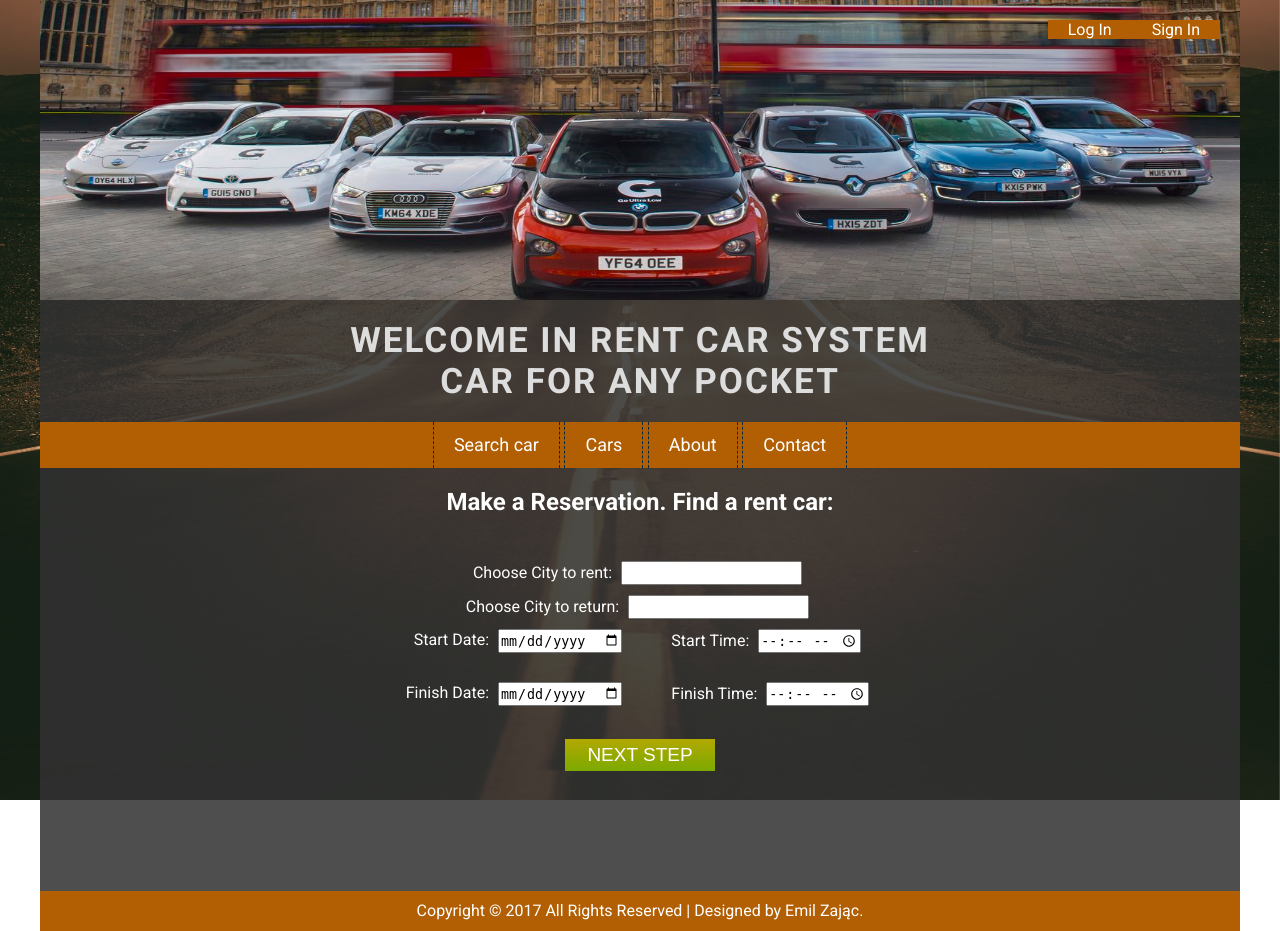
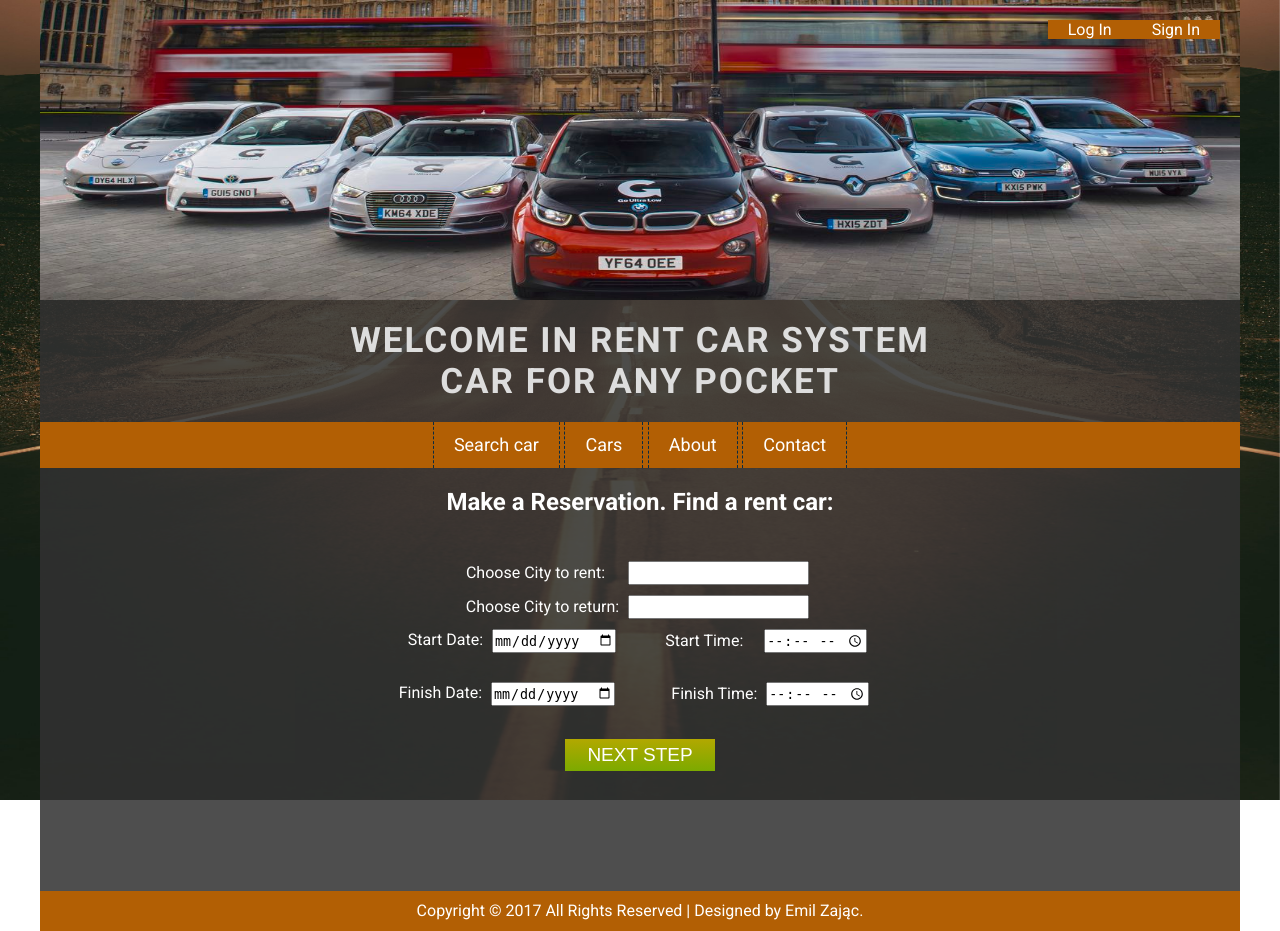
Before and after one commit to emilzajac/carRental, a PHP site: page / in a window 1280 px wide. Run offline with PHP 8.4, Linux system fonts and the light colour scheme.

Commit message:
Elements aligned in search page

```diff
--- a/style/style.css
+++ b/style/style.css
@@ -146,13 +146,24 @@ h2 {
     height: 24px;
     margin: 5px;
 }
-
-
 .inline{
     display: inline-block;
     position: relative;
     margin: 0 20px;
 }
+
+input#startPlace{
+    margin-left: 19px;
+}
+
+input#startTime{
+    margin-left: 17px;
+}
+
+#track_finish_date{
+    right: 7px;
+}
+
 #button_send{
     border: 0 none;
     font-size: 19px;
```
